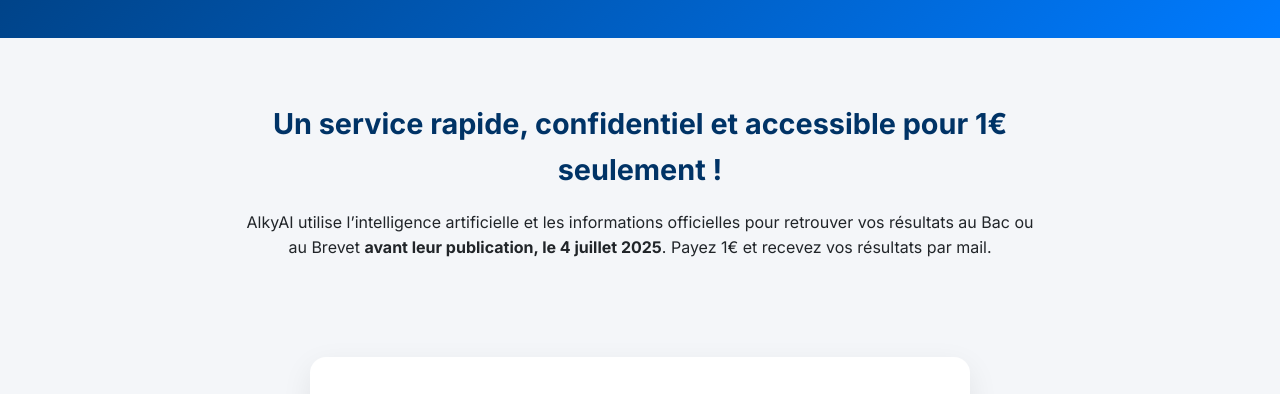
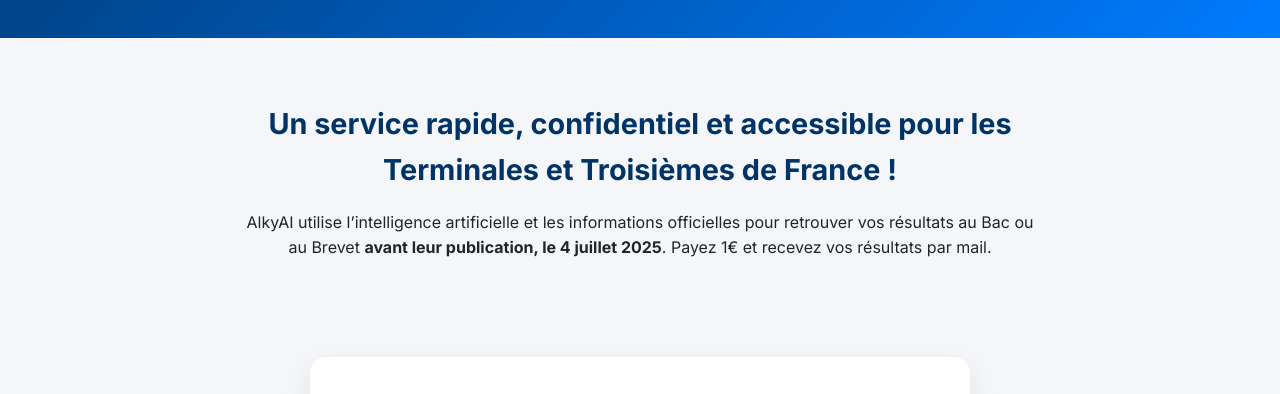
Before and after one commit to bacresultat/ai, a website: page index.html in a window 1280 px wide. Shown: the part 391-785 px from the top of the page. Drawn offline with Linux system fonts and the light colour scheme; a script that the page names is missing.

Commit message:
Update index.html

```diff
--- a/index.html
+++ b/index.html
@@ -28,7 +28,7 @@
   </header>
 
   <section class="intro">
-    <h2>Un service rapide, confidentiel et accessible pour 1€ seulement !</h2>
+    <h2>Un service rapide, confidentiel et accessible pour les Terminales et Troisièmes de France !</h2>
     <p>
       AlkyAI utilise l’intelligence artificielle et les informations officielles pour retrouver vos résultats au Bac ou au Brevet <strong>avant leur publication, le 4 juillet 2025</strong>. Payez 1€ et recevez vos résultats par mail.
     </p>
```
